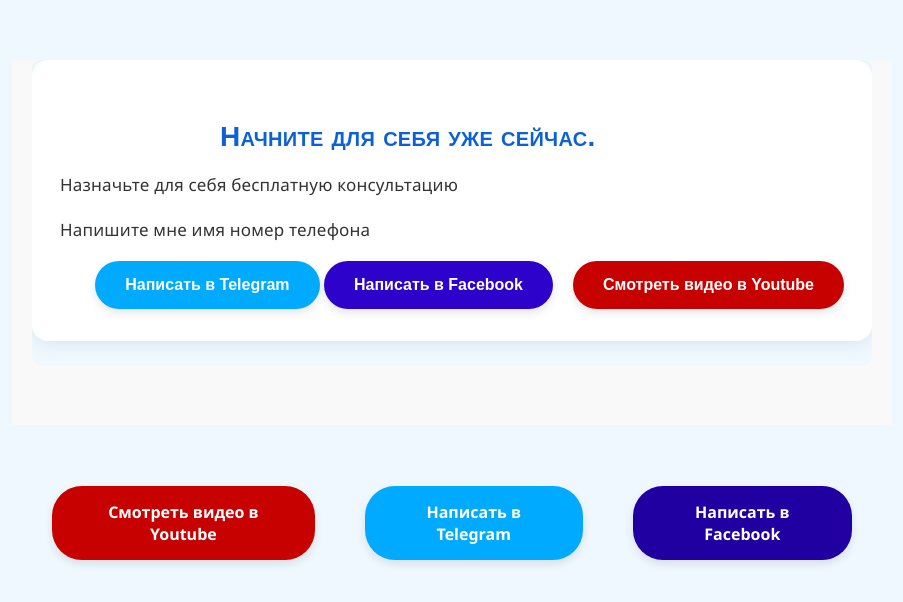
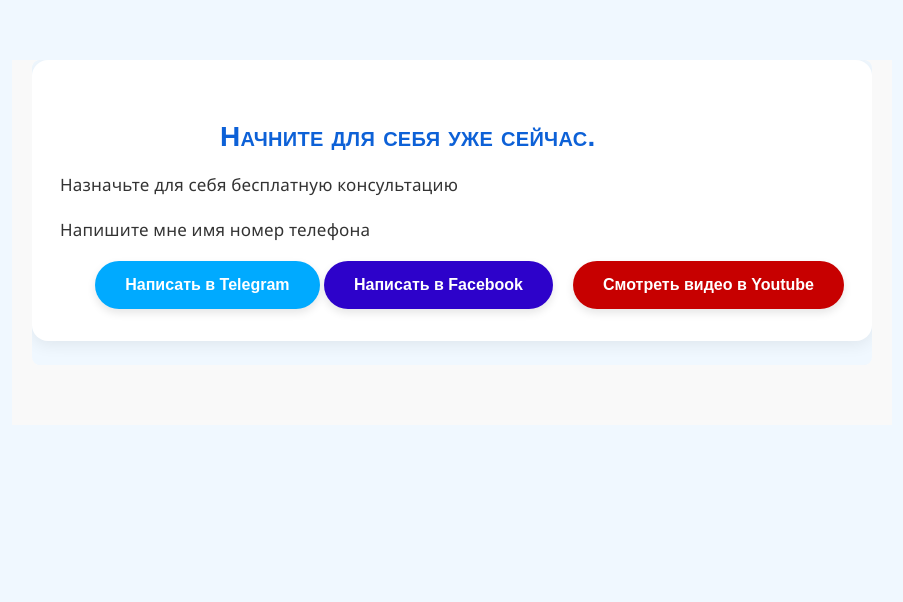
Before and after one commit to AquaGrief/Im_Vladimirovna, a plain HTML site: page index.html in a window 1280 px wide. Shown: the part 3968-4570 px from the top of the page, without its empty margins (188-1091 px from the left). After the commit the page ends 4514 px from the top, so only its background shows below. Drawn offline with Linux system fonts and the light colour scheme.

Commit message:
Update index.html

```diff
--- a/index.html
+++ b/index.html
@@ -148,24 +148,6 @@
     </div>
   </div>
 </section>
-<section class="links-row">
-    <div class="links-block">
-    <!-- КНОПКА В YOUTUBE -->
-    <div class="youtube-block">
-        <a href="https://youtube.com/@katerinavladimirovna_v?si=c65JVuk18aJCKtIr" class="youtube-button" target="_blank">Смотреть видео в Youtube</a>
-    </div>
-
-    <!-- КНОПКА В TELEGRAM -->
-    <div class="telegram-block">
-        <a href="https://t.me/im_vladimirovna" class="telegram-button" target="_blank">Написать в Telegram</a>
-    </div>
-
-    <!-- КНОПКА В FACEBOOK -->
-    <div class="facebook-block">
-        <a href="https://www.facebook.com/share/1G7p9u9Yog/?mibextid=wwXIfr" class="facebook-button" target="_blank">Написать в Facebook</a>
-    </div>
-    </div>
-
 
     <!-- КНОПКА НАВЕРХ -->
     <button onclick="scrollToTop()" id="scrollTopBtn" title="Наверх">↑</button>
```
